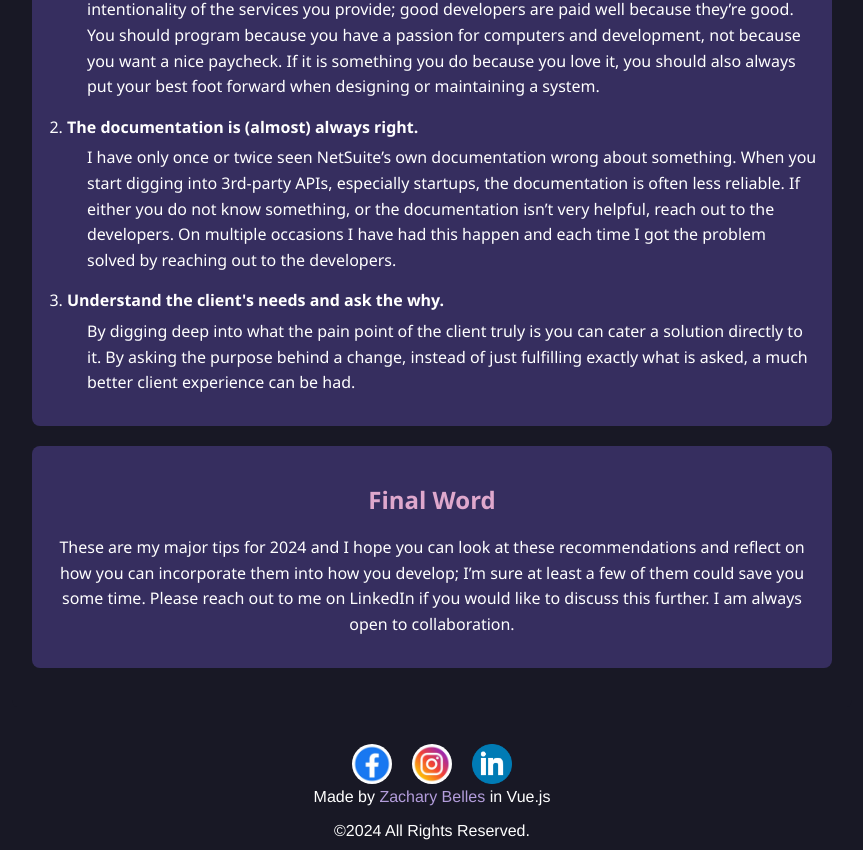
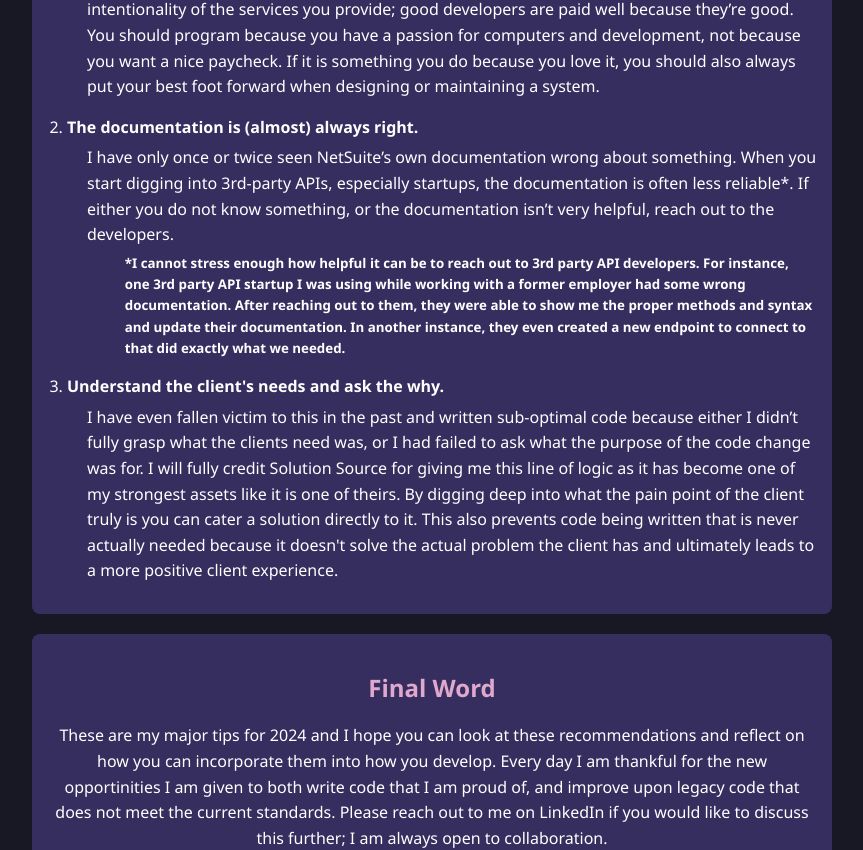
Before and after one commit to zmbelles/personal-site-v2, a Vue app: page /blog/be-intentional in a window 1280 px wide. Shown: the part 1291-2141 px from the top of the page, without its empty margins (208-1071 px from the left). Built offline with nearby package versions, Linux system fonts and the light colour scheme.

Commit message:
add concrete example
Added concrete example to blog post

```diff
--- a/src/components/blog/posts/BeIntentional.vue
+++ b/src/components/blog/posts/BeIntentional.vue
@@ -24,6 +24,7 @@
             <li v-for="(tip, index) in section2.tips" :key="index">
             <strong>{{ tip.title }}</strong>
             <p>{{ tip.description }}</p>
+						<p class="example" v-if="tip.example">{{ tip.example }}</p>
             </li>
         </ol>
       </section>
@@ -77,23 +78,28 @@ export default {
           {
             title: "The documentation is (almost) always right.",
             description: `I have only once or twice seen NetSuite’s own documentation wrong about something. When you start digging
-                            into 3rd-party APIs, especially startups, the documentation is often less reliable. If either you do not know
-                            something, or the documentation isn’t very helpful, reach out to the developers. On multiple occasions I have
-                            had this happen and each time I got the problem solved by reaching out to the developers.`,
+                            into 3rd-party APIs, especially startups, the documentation is often less reliable*. If either you do not know
+                            something, or the documentation isn’t very helpful, reach out to the developers.`,
+						example: `*I cannot stress enough how helpful it can be to reach out to 3rd party API developers. For instance, one 3rd party API startup I
+						was using while working with a former employer had some wrong documentation. After reaching out to them, they were able to show me the proper
+						methods and syntax and update their documentation. In another instance, they even created a new endpoint to connect to that did exactly what we needed.`
           },
           {
             title: "Understand the client's needs and ask the why.",
-            description: `By digging deep into what the pain point of the client truly is you can cater a solution directly to it. By
-                            asking the purpose behind a change, instead of just fulfilling exactly what is asked, a much better client
-                            experience can be had.`,
+            description: `I have even fallen victim to this in the past and written sub-optimal code because either I didn’t fully grasp what the clients need was,
+						or I had failed to ask what the purpose of the code change was for. I will fully credit Solution Source for giving me this line of logic as it has
+						become one of my strongest assets like it is one of theirs. By digging deep into what the pain point of the client truly is you can cater a solution
+						directly to it. This also prevents code being written that is never actually needed because it doesn't solve the actual problem the client has and
+						ultimately leads to a more positive client experience.`,
           },
         ],
       },
       conclusion: {
         title: "Final Word",
         text: `These are my major tips for 2024 and I hope you can look at these recommendations and reflect on how you can
-                 incorporate them into how you develop; I’m sure at least a few of them could save you some time. Please reach out
-                 to me on LinkedIn if you would like to discuss this further. I am always open to collaboration.`,
+                 incorporate them into how you develop. Every day I am thankful for the new opportinities I am given to both
+								 write code that I am proud of, and improve upon legacy code that does not meet the current standards.
+								 Please reach out to me on LinkedIn if you would like to discuss this further; I am always open to collaboration.`,
       },
     };
   },
@@ -154,5 +160,9 @@ ul {
   margin: 5px 0 0 20px; /* Indent the paragraph under each list item */
 	text-align: left;
 }
-
+.example {
+	padding-left: 1cm;
+	font-size: smaller;
+	font-weight: bold;
+}
 </style>
```
